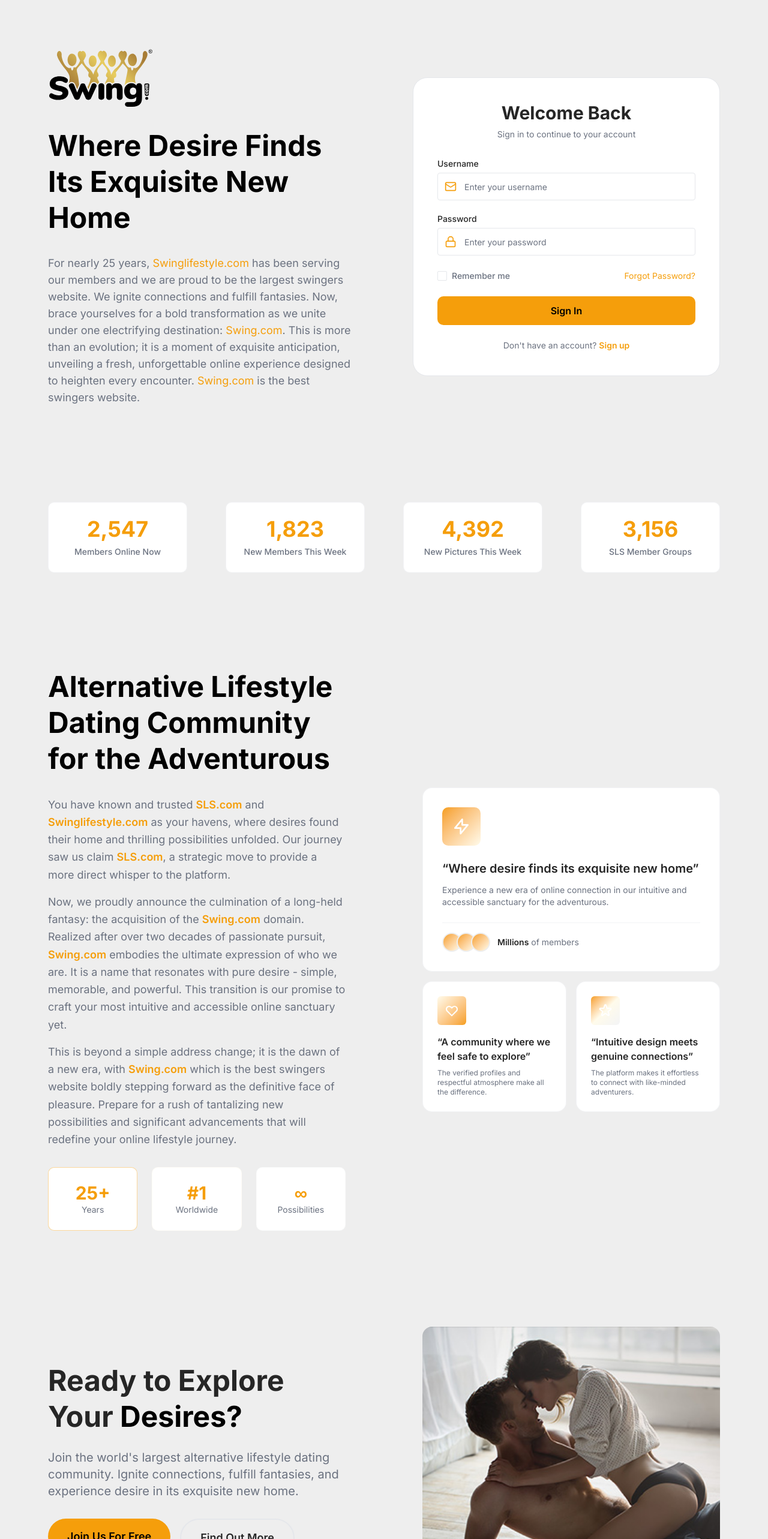
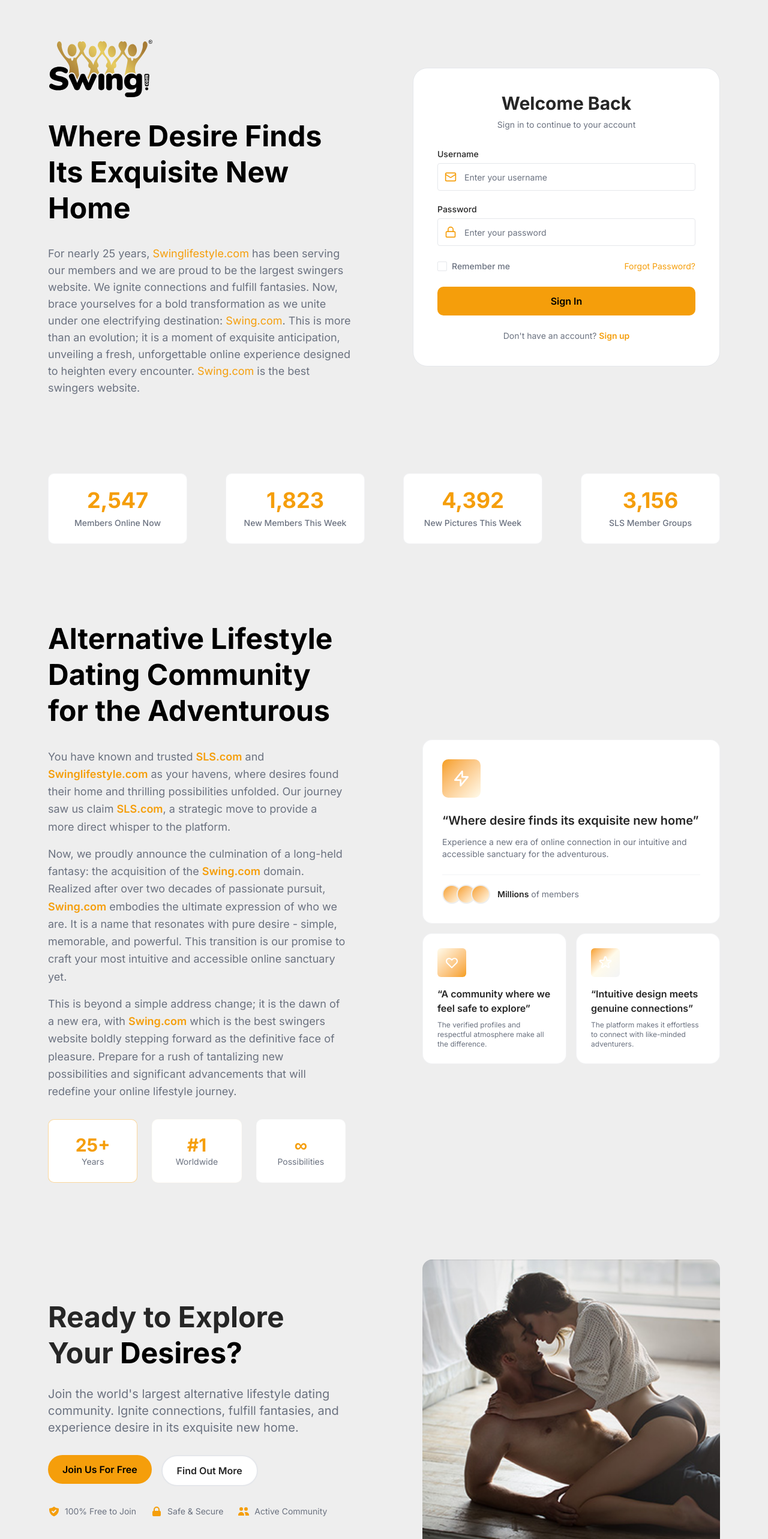
Before and after one commit to mysleekdesigns/swing-lp, a Next.js app: page / in a window 1280 px wide. Shown: the top 2566 px of the page at 60% size. Built offline with nearby package versions, Linux system fonts and the light colour scheme.

Commit message:
updated layout on sm and md devices

```diff
--- a/src/app/forgot-password/page.tsx
+++ b/src/app/forgot-password/page.tsx
@@ -94,7 +94,7 @@
                 initial={{ opacity: 0, y: 20 }}
                 animate={{ opacity: 1, y: 0 }}
                 transition={{ duration: 0.5, delay: 0.2 }}
-                className="flex justify-center md:justify-end"
+                className="flex justify-center sm:justify-center md:justify-center lg:justify-end"
               >
                 <ForgotPasswordCard />
               </motion.div>
--- a/src/app/signup/page.tsx
+++ b/src/app/signup/page.tsx
@@ -94,7 +94,7 @@
                 initial={{ opacity: 0, y: 20 }}
                 animate={{ opacity: 1, y: 0 }}
                 transition={{ duration: 0.5, delay: 0.2 }}
-                className="flex justify-center lg:justify-end"
+                className="flex justify-center sm:justify-center md:justify-center lg:justify-end"
               >
                 <SignupCard />
               </motion.div>
--- a/src/components/features/ForgotPasswordCard.tsx
+++ b/src/components/features/ForgotPasswordCard.tsx
@@ -55,7 +55,7 @@
           duration: 0.5,
           ease: [0.4, 0, 0.2, 1],
         }}
-        className="w-full max-w-lg"
+        className="w-full sm:w-full md:w-full lg:max-w-lg"
       >
         {/* Success State Card */}
         <div className="relative overflow-hidden rounded-3xl bg-card border border-border">
@@ -167,7 +167,7 @@
         duration: 0.5,
         ease: [0.4, 0, 0.2, 1],
       }}
-      className="w-full max-w-lg"
+      className="w-full sm:w-full md:w-full lg:max-w-lg"
     >
       {/* Glass Morphism Card */}
       <div className="relative overflow-hidden rounded-3xl bg-card border border-border">
--- a/src/components/features/LoginCard.tsx
+++ b/src/components/features/LoginCard.tsx
@@ -62,7 +62,7 @@
         duration: 0.5,
         ease: [0.4, 0, 0.2, 1],
       }}
-      className="w-full max-w-lg"
+      className="w-full sm:w-full md:w-full lg:max-w-lg"
     >
       {/* Glass Morphism Card */}
       <div className="relative overflow-hidden rounded-3xl bg-card border border-border">
--- a/src/components/features/SignupCard.tsx
+++ b/src/components/features/SignupCard.tsx
@@ -89,7 +89,7 @@
         duration: 0.5,
         ease: [0.4, 0, 0.2, 1],
       }}
-      className="w-full max-w-lg"
+      className="w-full sm:w-full md:w-full lg:max-w-lg"
     >
       {/* Glass Morphism Card */}
       <div className="relative overflow-hidden rounded-3xl bg-card border border-border">
--- a/src/components/layout/Footer.tsx
+++ b/src/components/layout/Footer.tsx
@@ -25,7 +25,7 @@
       variants={footerVariants}
       className="relative z-10"
     >
-      <div className="max-w-[1600px] mx-auto px-6 md:px-12 lg:px-16 xl:px-20 2xl:px-24 py-8 md:py-10 lg:py-12 xl:py-16 2xl:py-20 text-center">
+      <div className="max-w-[1600px] mx-auto px-6 md:px-12 lg:px-16 xl:px-20 2xl:px-24 py-4 sm:py-6 md:py-8 lg:py-12 xl:py-16 2xl:py-20 text-center">
         {/* Legal Disclaimers */}
         <div className="space-y-4 mb-6">
           <p className="text-muted-foreground text-base leading-relaxed">
--- a/src/components/sections/BrandStorySection.tsx
+++ b/src/components/sections/BrandStorySection.tsx
@@ -4,7 +4,7 @@
 
 export function BrandStorySection() {
   return (
-    <section id="brand-story" className="relative overflow-hidden py-8 md:py-10 lg:py-16 xl:py-20 2xl:py-24">
+    <section id="brand-story" className="relative overflow-hidden py-4 sm:py-6 md:py-8 lg:py-12 xl:py-16 2xl:py-20">
       {/* Content Container */}
       <div className="relative mx-auto max-w-[1600px] px-6 md:px-12 lg:px-16 xl:px-20 2xl:px-24">
         <div className="grid gap-16 md:gap-20 lg:grid-cols-2 lg:gap-24 xl:gap-32 2xl:gap-40">
--- a/src/components/sections/CTASection.tsx
+++ b/src/components/sections/CTASection.tsx
@@ -6,7 +6,7 @@
 
 export default function CTASection() {
   return (
-    <section className="relative py-8 md:py-10 lg:py-16 xl:py-20 2xl:py-24 overflow-hidden">
+    <section className="relative py-4 sm:py-6 md:py-8 lg:py-12 xl:py-16 2xl:py-20 overflow-hidden">
       {/* Content Container */}
       <div className="relative mx-auto max-w-[1600px] px-6 md:px-12 lg:px-16 xl:px-20 2xl:px-24">
         <div className="grid gap-16 md:gap-20 lg:grid-cols-2 lg:gap-24 xl:gap-32 2xl:gap-40">
@@ -37,7 +37,7 @@
               {/* Primary CTA */}
               <Link href="/signup">
                 <motion.button
-                  className="px-8 py-4 rounded-full text-lg font-semibold text-primary-foreground bg-primary hover:bg-primary/90 transition-all"
+                  className="px-6 py-3 rounded-full text-base font-semibold text-primary-foreground bg-primary hover:bg-primary/90 transition-all"
                   whileHover={{ scale: 1.02 }}
                   whileTap={{ scale: 0.98 }}
                 >
@@ -50,7 +50,7 @@
                 onClick={() => {
                   document.getElementById('brand-story')?.scrollIntoView({ behavior: 'smooth' });
                 }}
-                className="px-8 py-4 rounded-full text-lg font-semibold text-foreground border-2 border-border hover:border-primary/50 transition-colors cursor-pointer"
+                className="bg-white px-6 py-3 rounded-full text-base font-semibold text-foreground border-2 border-border hover:border-primary/50 transition-colors cursor-pointer"
                 whileHover={{ scale: 1.02 }}
                 whileTap={{ scale: 0.98 }}
               >
--- a/src/components/sections/HeroSection.tsx
+++ b/src/components/sections/HeroSection.tsx
@@ -7,9 +7,9 @@
 
 export function HeroSection() {
   return (
-    <section className="relative flex items-center justify-center overflow-hidden">
+    <section className="relative overflow-hidden">
       {/* Content */}
-      <div className="relative z-10 mx-auto max-w-[1600px] px-6 py-8 md:px-12 md:py-10 lg:px-16 lg:py-16 xl:px-20 xl:py-20 2xl:px-24 2xl:py-24">
+      <div className="relative z-10 mx-auto max-w-[1600px] px-6 py-4 sm:py-6 md:px-12 md:py-8 lg:px-16 lg:py-12 xl:px-20 xl:py-16 2xl:px-24 2xl:py-20">
         <div className="grid lg:grid-cols-2 gap-12 md:gap-16 lg:gap-20 xl:gap-24 2xl:gap-32 items-center">
           {/* Left Column - Hero Content */}
           <div className="text-center lg:text-left space-y-6 lg:space-y-7 xl:space-y-8">
@@ -65,7 +65,7 @@
             initial={{ opacity: 0, y: 20 }}
             animate={{ opacity: 1, y: 0 }}
             transition={{ duration: 0.5, delay: 0.2 }}
-            className="flex justify-center lg:justify-end"
+            className="flex justify-center sm:justify-center md:justify-center lg:justify-end"
           >
             <LoginCard />
           </motion.div>
--- a/src/components/sections/StatsSection.tsx
+++ b/src/components/sections/StatsSection.tsx
@@ -21,7 +21,7 @@
 
 export function StatsSection() {
   return (
-    <section className="relative py-8 md:py-10 lg:py-16 xl:py-20 2xl:py-24">
+    <section className="relative py-4 sm:py-6 md:py-8 lg:py-12 xl:py-16 2xl:py-20">
       {/* Content */}
       <div className="relative mx-auto max-w-[1600px] px-6 md:px-12 lg:px-16 xl:px-20 2xl:px-24">
         {/* Grid */}
```
